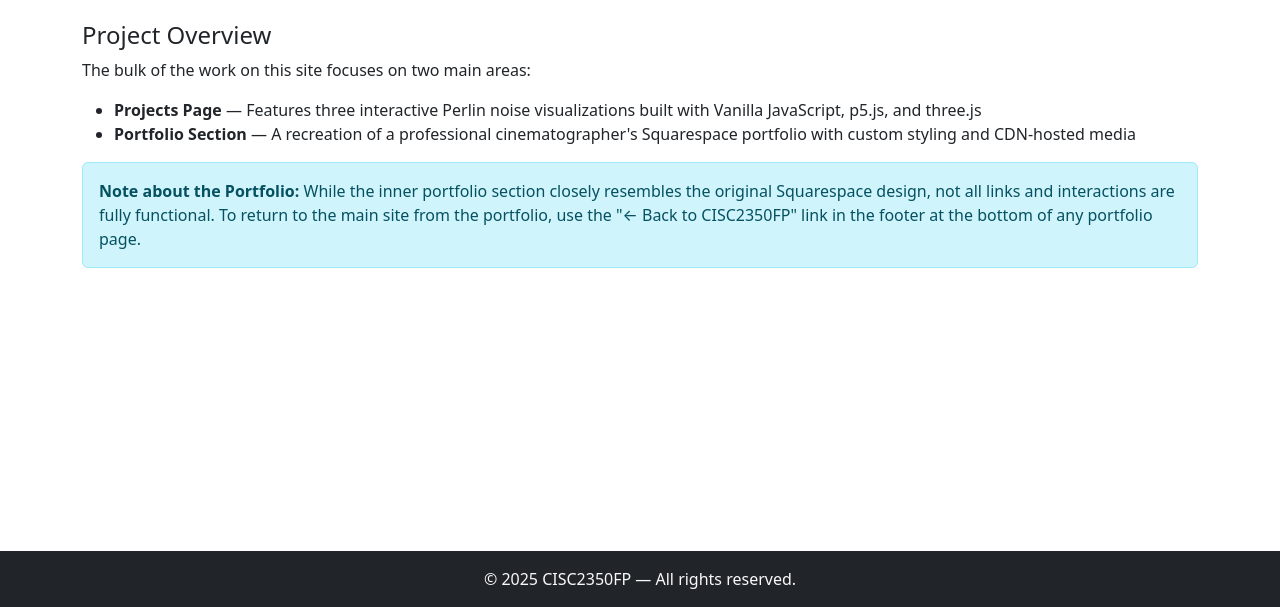
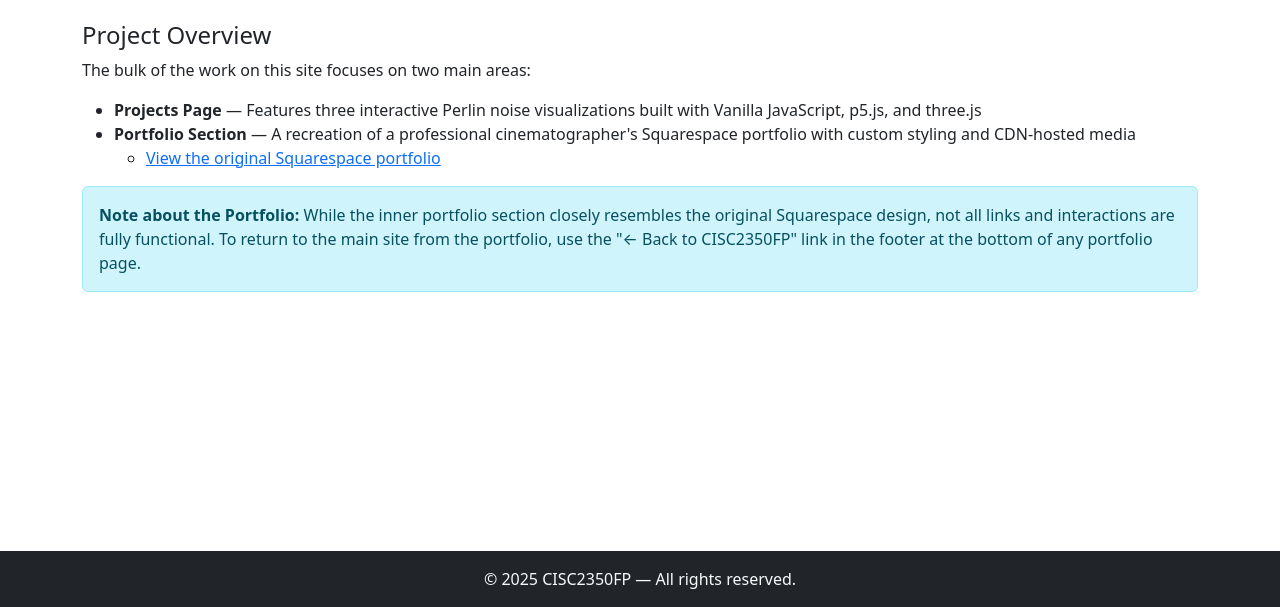
Before and after one commit to remidev/CISC2350FP, a website: page index.html in a window 1280 px wide. Shown: the part 193-800 px from the top of the page. Drawn offline with nearby package versions, Linux system fonts and the light colour scheme.

Commit message:
Add link to original Squarespace portfolio on homepage

```diff
--- a/index.html
+++ b/index.html
@@ -41,7 +41,11 @@
       <p>The bulk of the work on this site focuses on two main areas:</p>
       <ul>
         <li><strong>Projects Page</strong> — Features three interactive Perlin noise visualizations built with Vanilla JavaScript, p5.js, and three.js</li>
-        <li><strong>Portfolio Section</strong> — A recreation of a professional cinematographer's Squarespace portfolio with custom styling and CDN-hosted media</li>
+        <li><strong>Portfolio Section</strong> — A recreation of a professional cinematographer's Squarespace portfolio with custom styling and CDN-hosted media
+          <ul>
+            <li><a href="https://www.robertenewman.com/" target="_blank">View the original Squarespace portfolio</a></li>
+          </ul>
+        </li>
       </ul>
 
       <div class="alert alert-info mt-3" role="alert">
```
